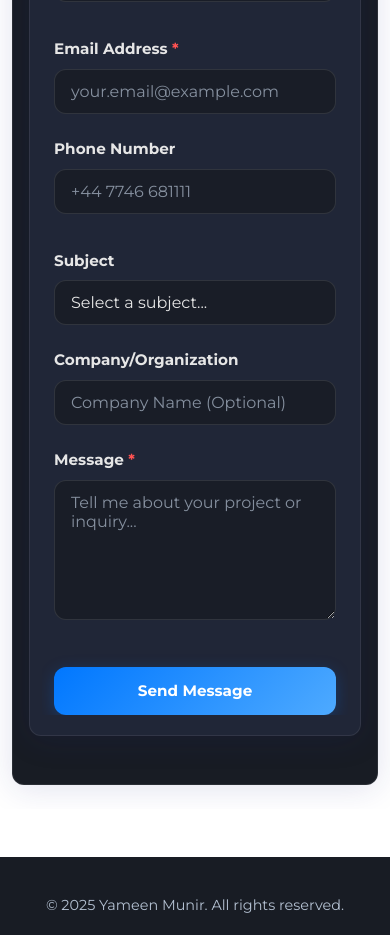
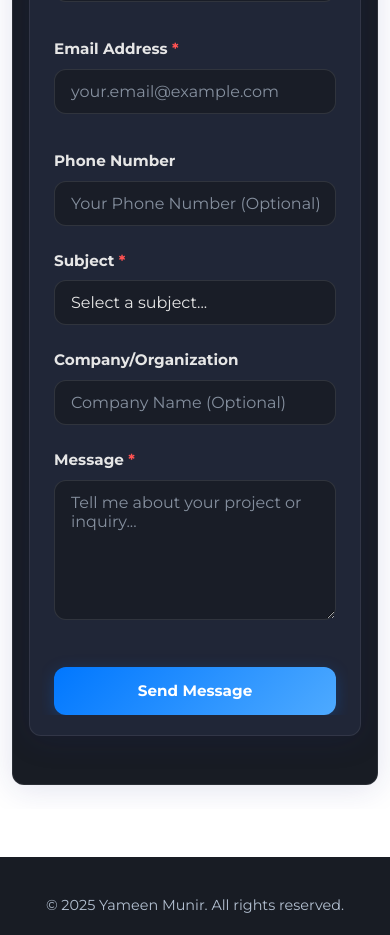
Before and after one commit to YameenMunir/Portfolio-Website, a React (Vite) app: page / in a window 390 px wide. Shown: the part 5300-6235 px from the top of the page. Built offline with nearby package versions, Linux system fonts and the light colour scheme.

Commit message:
feat: add phone number field to Get In Touch form (optional, with validation)

```diff
--- a/src/components/Contact.jsx
+++ b/src/components/Contact.jsx
@@ -100,28 +100,32 @@ const Contact = () => {
                 required
               />
             </div>
-          </div>
 
-          <div className="form-row">
             <div className="form-group">
-              <label htmlFor="phone">Phone Number</label>
+              <label htmlFor="phone">
+                Phone Number
+              </label>
               <input
                 type="tel"
                 id="phone"
                 name="phone"
                 value={formData.phone}
                 onChange={handleChange}
-                placeholder="+44 7746 681111"
+                placeholder="Your Phone Number (Optional)"
+                pattern="[+0-9\-() ]{7,20}"
+                autoComplete="tel"
               />
+            </div>
           </div>
 
           <div className="form-group">
-              <label htmlFor="subject">Subject</label>
+            <label htmlFor="subject">Subject <span className="required">*</span></label>
             <select
               id="subject"
               name="subject"
               value={formData.subject}
               onChange={handleChange}
+              required
             >
                 <option value="">Select a subject...</option>
                 <option value="Job Opportunity">Job Opportunity</option>
@@ -130,7 +134,6 @@ const Contact = () => {
                 <option value="General Question">General Question</option>
                 <option value="Other">Other</option>
               </select>
-            </div>
             </div>
 
           <div className="form-group">
```
Lines whose indentation alone changed are shown as unchanged.
